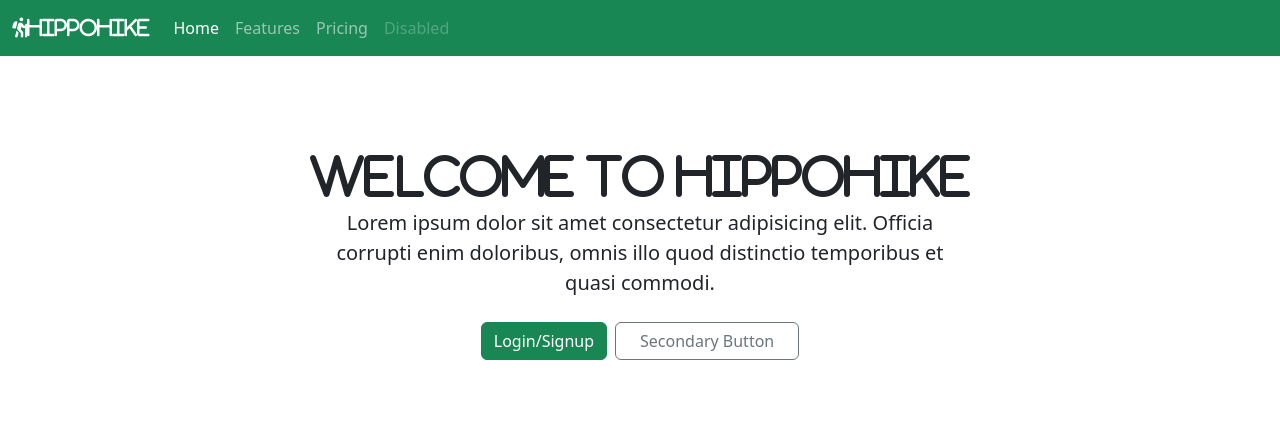
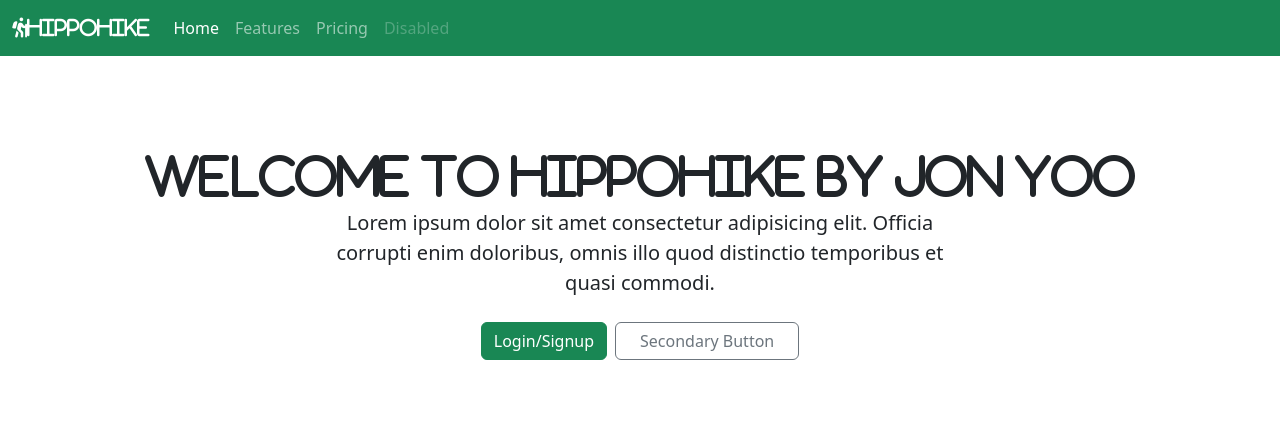
Before and after one commit to hweedong-yoo/demo05_yoo_hweedong, a plain HTML site: page index.html in a window 1280 px wide. Shown: the top 435 px of the page. Drawn offline with nearby package versions, Linux system fonts and the light colour scheme.

Commit message:
Add name to welcome line

```diff
--- a/index.html
+++ b/index.html
@@ -55,7 +55,7 @@
     <!------------------------------>
     <!-- Stuff for body goes here -->
     <div class="px-4 py-5 my-5 text-center">
-        <h1 class="display-5 fw-bold fa-solid">Welcome to HIPPOHIKE</h1>
+        <h1 class="display-5 fw-bold fa-solid">Welcome to HIPPOHIKE by Jon Yoo</h1>
         <div class="col-lg-6 mx-auto">
           <p class="lead mb-4">Lorem ipsum dolor sit amet consectetur adipisicing elit. Officia corrupti enim doloribus, omnis illo quod distinctio temporibus et quasi commodi.</p>
           <div class="d-grid gap-2 d-sm-flex justify-content-sm-center">
```
